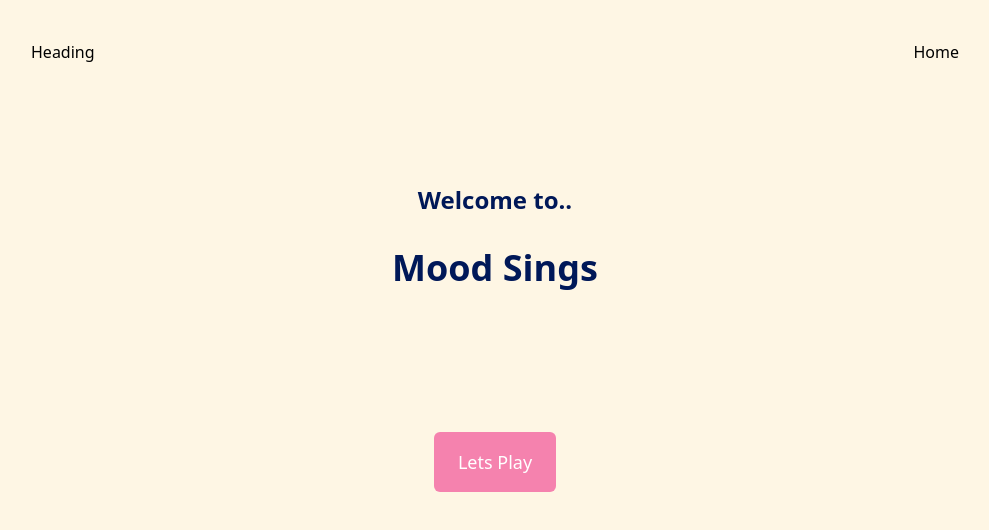
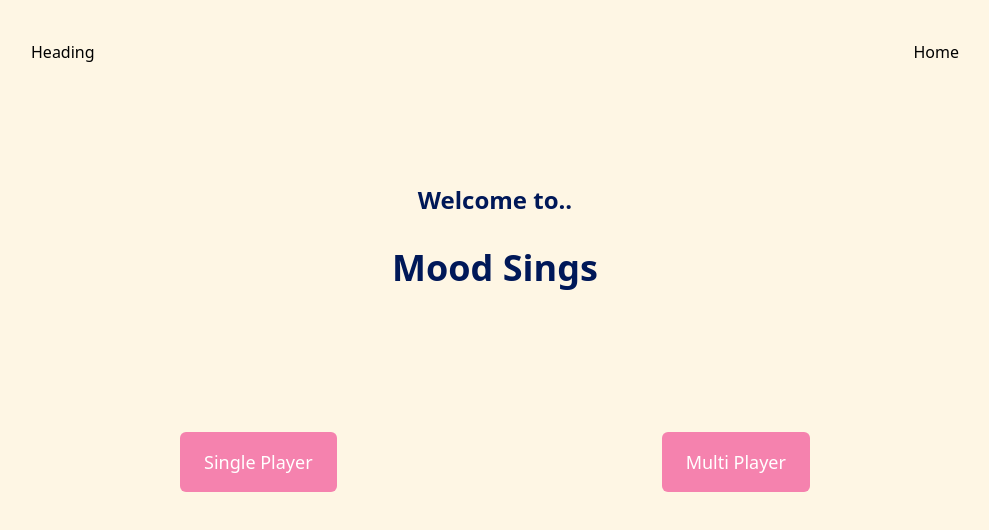
Before and after one commit to GyaneshSamanta/Hackerland, a React (Create React App) app: page / in a window 1280 px wide. Shown: the top 530 px of the page, without its empty margins (145-1134 px from the left). Built offline with nearby package versions, Linux system fonts and the light colour scheme.

Commit message:
data sending done

```diff
--- a/src/App.js
+++ b/src/App.js
@@ -4,25 +4,21 @@ import Main from "./Pages/Main";
 import Multi from "./Pages/Multi";
 import Single from "./Pages/Single";
 
-export default function App() {
+const App = () => {
   return (
     <div classname="App">
       <Router>
         <div className="bg-background-primary">
           <Navbar />
           <Switch>
-            <Route exact path="/">
-              <Main />
-            </Route>
-            <Route exact path="/Single">
-              <Single />
-            </Route>
-            <Route exact path="/Multi">
-              <Multi />
-            </Route>
+            <Route exact path="/" component={Main}></Route>
+            <Route path="/Single" component={Single}></Route>
+            <Route path="/Multi" component={Multi}></Route>
           </Switch>
         </div>
       </Router>
     </div>
   );
-}
+};
+
+export default App;
--- a/src/Pages/Main.js
+++ b/src/Pages/Main.js
@@ -13,15 +13,15 @@ function Main() {
       <div className="flex justify-evenly text-white text-lg">
         <a href="/Single">
           <div className="p-4 px-6 bg-background-seconary rounded-md">
-            {/* Single Player */}
-            Lets Play
+            Single Player
+            {/* Lets Play */}
           </div>
         </a>
-        {/* <a href="/Multi">
+        <a href="/Multi">
           <div className="p-4 px-6 bg-background-seconary rounded-md">
             Multi Player
           </div>{" "}
-        </a> */}
+        </a>
       </div>
     </div>
   );
--- a/src/Pages/Multi.js
+++ b/src/Pages/Multi.js
@@ -1,4 +1,5 @@
 import React, { useState } from "react";
+import { Link } from "react-router-dom";
 import { useRecoilState } from "recoil";
 import { players } from "../Global";
 
@@ -51,11 +52,11 @@ function Multi() {
             <div>Number of players added: {counter - 1}</div>
           </div>
         </div>
-        <a href="/Single">
+        <Link to="/Single">
           <div className="p-4 border-text-primary border-2 text-text-primary font-medium rounded-md hover:bg-text-primary hover:text-white">
             Let's Play
           </div>
-        </a>
+        </Link>
       </div>
     </div>
   );
--- a/src/Pages/Single.js
+++ b/src/Pages/Single.js
@@ -7,10 +7,14 @@ const Single = () => {
   const playerData = useRecoilValue(players);
   console.log(playerData);
 
+
   return (
     <div className="flex flex-col gap-20 pt-20 items-center h-screen">
       <h1 className="text-text-primary font-bold text-3xl">Single player</h1>
-      <div>Current highscore: </div>
+      <div>Current highscore:</div>
+      {
+
+      }
       <Recorder />
     </div>
   );
--- a/src/components/Navbar.js
+++ b/src/components/Navbar.js
@@ -6,10 +6,7 @@ const Navbar = () => {
     <div className="flex justify-between p-10 px-44 bg-background-primary">
       Heading
       <div className="flex gap-4">
-        <a href="/">
-          Home
-        </a>
-
+        <Link to="/">Home</Link>
       </div>
     </div>
   );
--- a/src/index.js
+++ b/src/index.js
@@ -2,19 +2,11 @@ import React from "react";
 import ReactDOM from "react-dom/client";
 import "./index.css";
 import App from "./App";
-import reportWebVitals from "./reportWebVitals";
 import { RecoilRoot } from "recoil";
 
 const root = ReactDOM.createRoot(document.getElementById("root"));
 root.render(
-  <React.StrictMode>
-    <RecoilRoot>
-      <App />
-    </RecoilRoot>
-  </React.StrictMode>
+  <RecoilRoot>
+    <App />
+  </RecoilRoot>
 );
-
-// If you want to start measuring performance in your app, pass a function
-// to log results (for example: reportWebVitals(console.log))
-// or send to an analytics endpoint. Learn more: https://bit.ly/CRA-vitals
-reportWebVitals();
```
